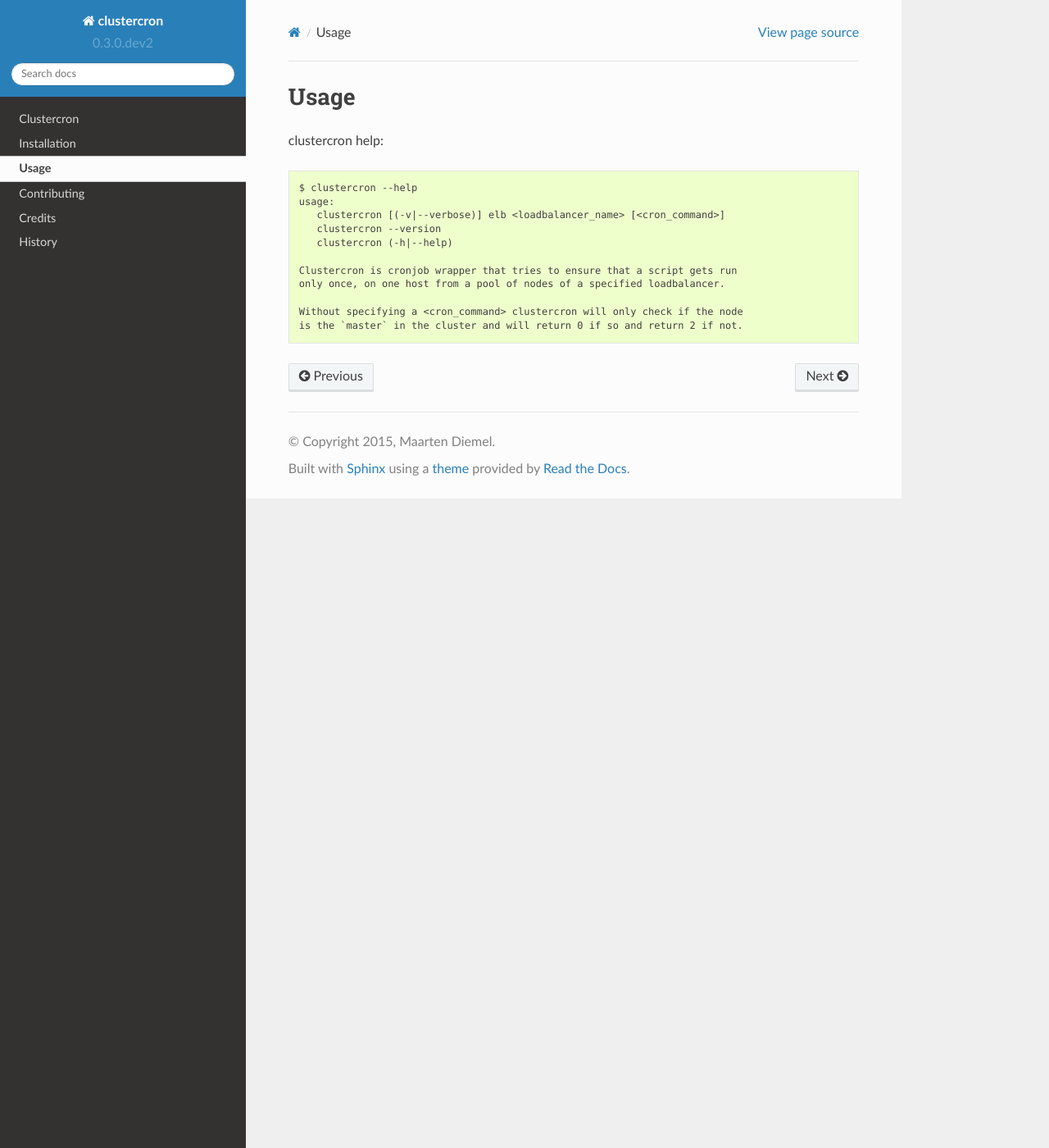
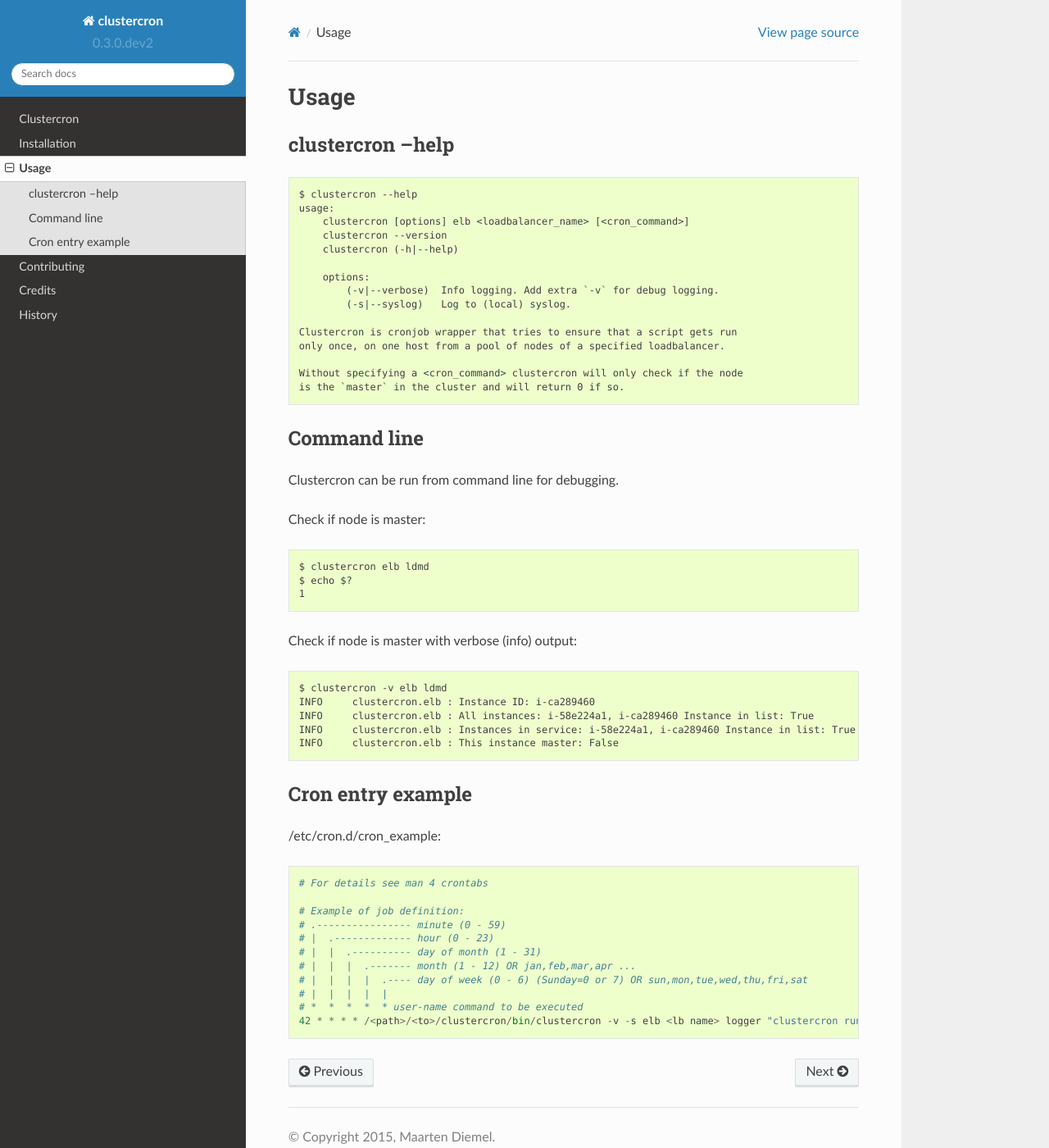
Before and after one commit to maartenq/clustercron, a Sphinx documentation site: the page built from docs/usage.rst, in a window 1280 px wide and 1400 px high. Shown: the whole window at 82% size. Built offline with Sphinx 7.4.7 and the Read the Docs theme 2.0.0, drawn with Linux system fonts in a browser that asks for light colours.

Commit message:
more docs

```diff
--- a/docs/index.rst
+++ b/docs/index.rst
@@ -19,4 +19,3 @@
 
 * :ref:`genindex`
 * :ref:`modindex`
-* :ref:`search`
--- a/docs/usage.rst
+++ b/docs/usage.rst
@@ -1,16 +1,61 @@
 Usage
 =====
 
-clustercron help::
+clustercron --help
+------------------
+::
 
     $ clustercron --help
     usage:
-       clustercron [(-v|--verbose)] elb <loadbalancer_name> [<cron_command>]
-       clustercron --version
-       clustercron (-h|--help)
+        clustercron [options] elb <loadbalancer_name> [<cron_command>]
+        clustercron --version
+        clustercron (-h|--help)
+
+        options:
+            (-v|--verbose)  Info logging. Add extra `-v` for debug logging.
+            (-s|--syslog)   Log to (local) syslog.
 
     Clustercron is cronjob wrapper that tries to ensure that a script gets run
     only once, on one host from a pool of nodes of a specified loadbalancer.
 
     Without specifying a <cron_command> clustercron will only check if the node
-    is the `master` in the cluster and will return 0 if so and return 2 if not.
+    is the `master` in the cluster and will return 0 if so.
+
+
+Command line
+------------
+
+Clustercron can be run from command line for debugging.
+
+Check if node is master::
+
+    $ clustercron elb ldmd
+    $ echo $?
+    1
+
+
+Check if node is master with verbose (info) output::
+
+    $ clustercron -v elb ldmd
+    INFO     clustercron.elb : Instance ID: i-ca289460
+    INFO     clustercron.elb : All instances: i-58e224a1, i-ca289460 Instance in list: True
+    INFO     clustercron.elb : Instances in service: i-58e224a1, i-ca289460 Instance in list: True
+    INFO     clustercron.elb : This instance master: False
+
+
+Cron entry example
+------------------
+
+/etc/cron.d/cron_example::
+
+    # For details see man 4 crontabs
+
+    # Example of job definition:
+    # .---------------- minute (0 - 59)
+    # |  .------------- hour (0 - 23)
+    # |  |  .---------- day of month (1 - 31)
+    # |  |  |  .------- month (1 - 12) OR jan,feb,mar,apr ...
+    # |  |  |  |  .---- day of week (0 - 6) (Sunday=0 or 7) OR sun,mon,tue,wed,thu,fri,sat
+    # |  |  |  |  |
+    # *  *  *  *  * user-name command to be executed
+    42 * * * * /<path>/<to>/clustercron/bin/clustercron -v -s elb <lb name> logger "clustercron run"
```
Also changed, not shown: docs/installation.rst (+13 -6 lines).
